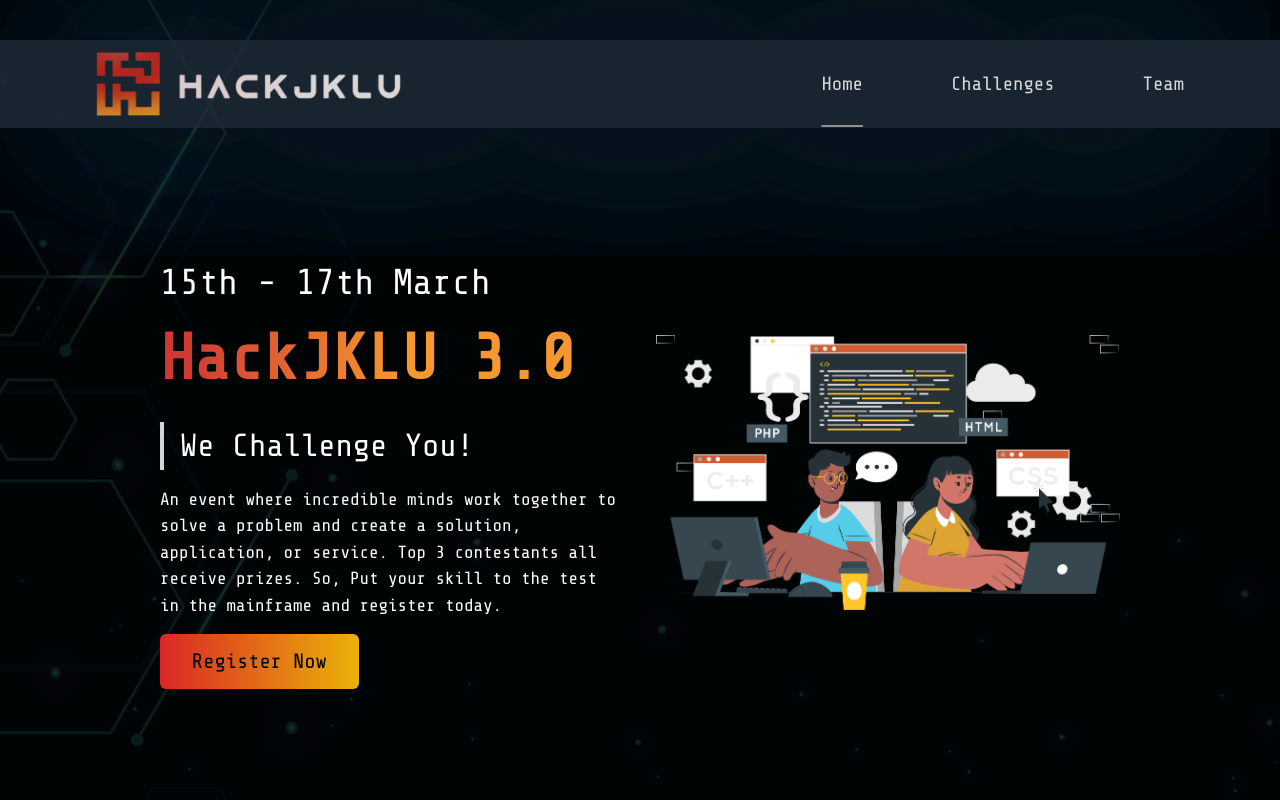
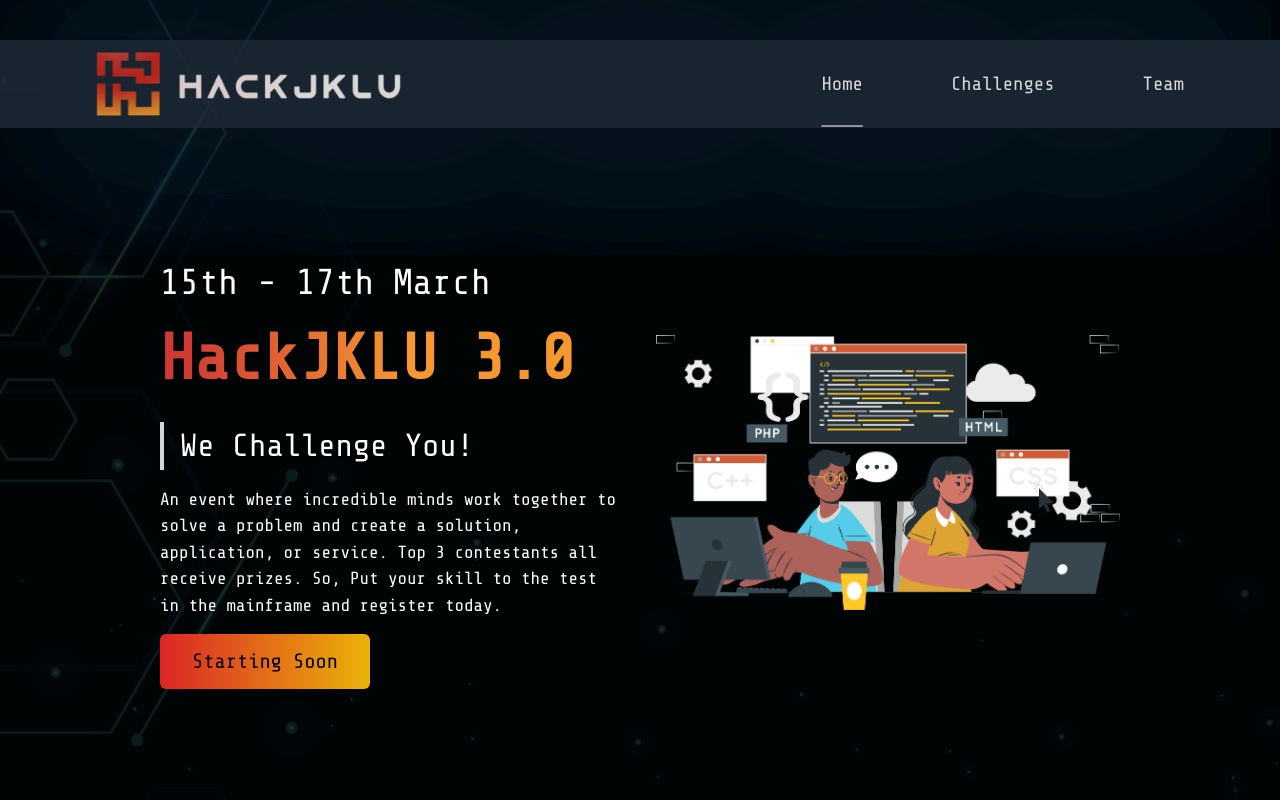
Before and after one commit to adistrim/hackJKLUv3, a Next.js app: page / in a window 1280 px wide. Shown: the top 800 px of the page. Built offline with nearby package versions, Linux system fonts and the light colour scheme.

Commit message:
made registerBtn a separate component

```diff
--- a/src/app/components/footer.tsx
+++ b/src/app/components/footer.tsx
@@ -1,6 +1,7 @@
 "use client";
 import React from 'react';
 import NextLink from 'next/link';
+import RegisterBtn from './registerbtn';
 
 const Footer: React.FC = () => {
 
@@ -15,19 +16,8 @@ const Footer: React.FC = () => {
                 <div className="flex justify-between items-start">
                     {/* Left Side */}
                     <div className="w-40%">
-                        <div
-                            className="apply-button"
-                            data-hackathon-slug="hackjklu3"
-                            data-button-theme="dark-inverted"
-                            style={{ height: "44px", width: "312px" }}
-                        >
-                            Register Now
-                        </div>
-                        <NextLink href="https://devfolio.co/" passHref>
-                            <p className="inline-flex px-8 py-3 text-black text-[1.3rem] justify-center items-center gap-4 rounded-md bg-gradient-to-r from-red-600 to-yellow-500">
-                                Register Now
-                            </p>
-                        </NextLink>
+
+                        <RegisterBtn />
 
                         <div className="mt-[2rem] mr-[7rem] mb-[2rem]">
                             <h4 className="text-[1.5rem] text-[#E16931] mb-[1.5rem]">ADDRESS</h4>
--- a/src/app/components/home.tsx
+++ b/src/app/components/home.tsx
@@ -1,6 +1,6 @@
 import React from "react";
 import Image from "next/image";
-import NextLink from "next/link";
+import RegisterBtn from "./registerbtn";
 import { Share_Tech_Mono, Inter } from "next/font/google";
 
 const tech_mono = Share_Tech_Mono({ subsets: ["latin"], weight: ['400'] });
@@ -23,11 +23,8 @@ const HomeComponent = () => {
                     <p className="text-[1.1rem] mb-4">
                         An event where incredible minds work together to solve a problem and create a solution, application, or service. Top 3 contestants all receive prizes. So, Put your skill to the test in the mainframe and register today.
                     </p>
-                    <NextLink href="https://devfolio.co/" passHref>
-                        <p className="inline-flex px-8 py-3 text-black text-[1.3rem] justify-center items-center gap-4 rounded-md bg-gradient-to-r from-red-600 to-yellow-500">
-                            Register Now
-                        </p>
-                    </NextLink>
+                    <RegisterBtn />
+
 
                 </div>
 
--- /dev/null
+++ b/src/app/components/registerbtn.tsx
@@ -0,0 +1,22 @@
+import React from "react";
+import NextLink from "next/link";
+
+const RegisterBtn: React.FC = () => {
+    return (
+        <NextLink href="/" passHref>
+            <p className="inline-flex px-8 py-3 text-black text-[1.3rem] justify-center items-center gap-4 rounded-md bg-gradient-to-r from-red-600 to-yellow-500">
+                Starting Soon
+            </p>
+            {/* <div
+className="apply-button"
+data-hackathon-slug="hackjklu3"
+data-button-theme="dark-inverted"
+style={{ height: "44px", width: "312px" }}
+>
+Register Now
+</div> */}
+        </NextLink>
+    );
+};
+
+export default RegisterBtn;
```
